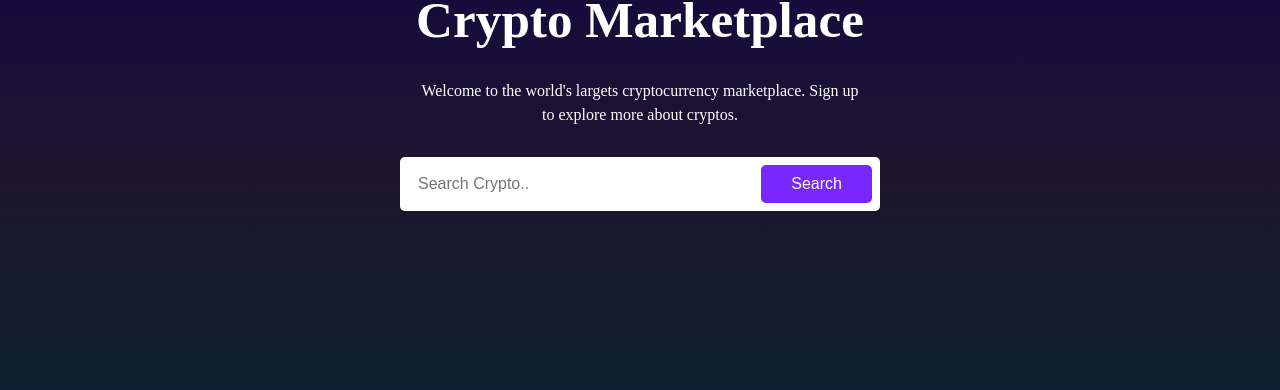
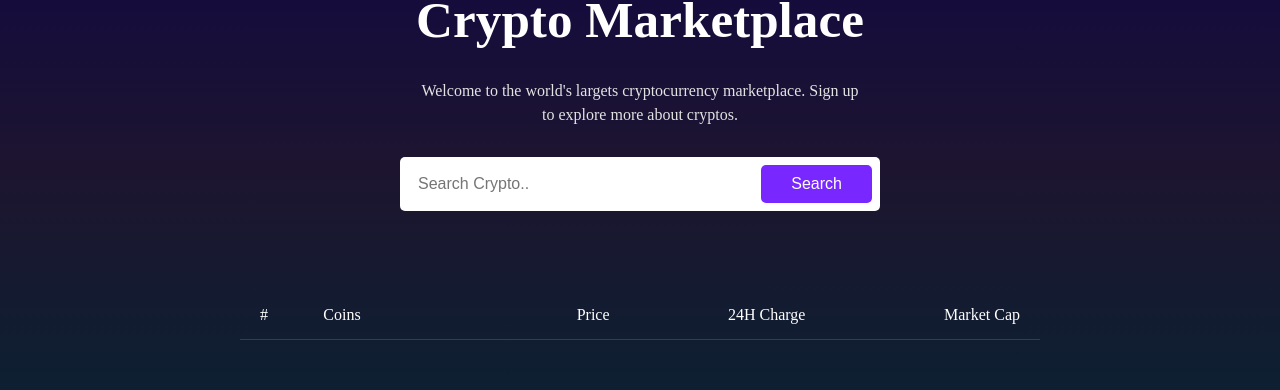
Before and after one commit to Praveennaik6/Cryptoplace, a React (Vite) app: page / in a window 1280 px wide. Shown: the part 228-618 px from the top of the page. Built offline with nearby package versions, Linux system fonts and the light colour scheme.

Commit message:
home jsx and css file updated

```diff
--- a/src/pages/Home/Home.css
+++ b/src/pages/Home/Home.css
@@ -19,7 +19,7 @@
 
 .hero p{
     width: 75%;
-    color: white;
+    color: #e3e3e3;
     line-height: 1.5;
 }
 
@@ -51,5 +51,22 @@
     padding: 10px 30px;
     border-radius: 5px;
     cursor: pointer;
+}
+.crypto-table{
+    max-width: 800px;
+    margin:auto;
+    background-color: linear-gradient(rgba(84,3,255,0.15),rgba(105,2,153,0.15));
+    border-radius: 15px;
+}
 
+.table-layout{
+    display: grid;
+    grid-template-columns: 0.5fr 2fr 1fr 1fr 1.5fr;
+    padding: 15px 20px;
+    align-items: center;
+    border-bottom: 1px solid #3c3c3c;
 }
+
+.market-cap{
+    text-align: right;
+}
--- a/src/pages/Home/Home.jsx
+++ b/src/pages/Home/Home.jsx
@@ -14,6 +14,19 @@
                  <button type='submit'>Search</button>
             </form>
         </div>
+        <div className="crypto-table">
+          <div className='table-layout'>
+            <p>#</p>
+            <p>Coins</p>
+            <p>Price</p>
+            <p style={{textAlign:"center"}}>24H Charge</p>
+            <p className='market-cap'>Market Cap</p>
+          </div>
+
+        </div>
+
+
+
 
     </div>
   )
```
Also changed, not shown: src/context/CoinContext.jsx (added).
